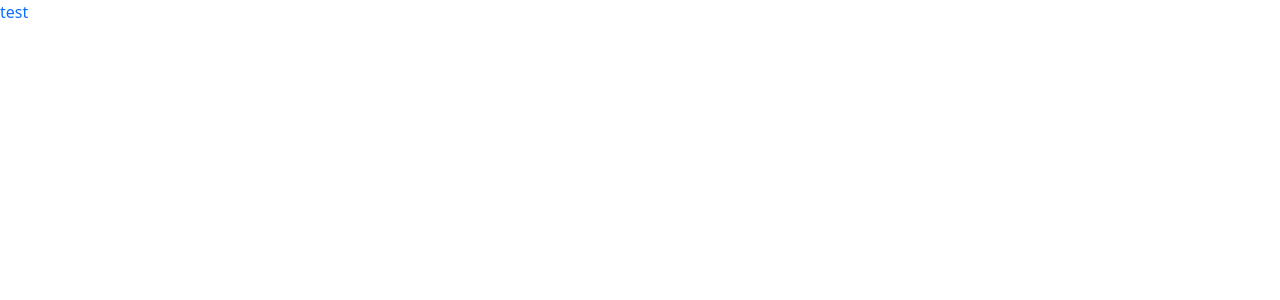
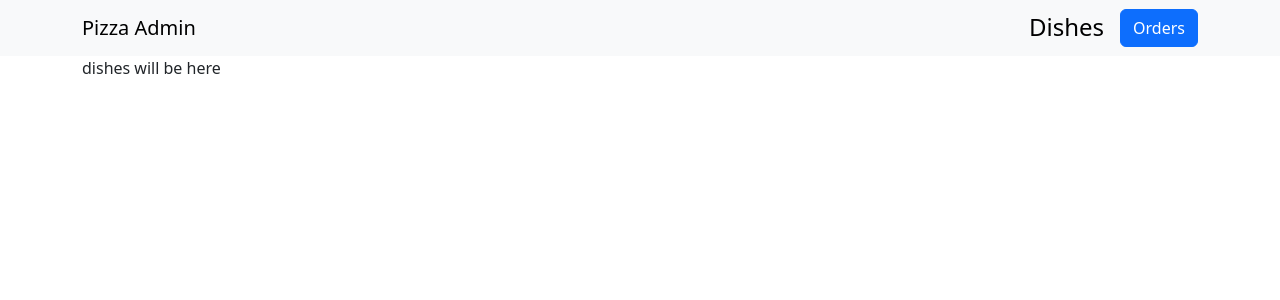
Before and after one commit to AlanNRZBV/homeWork-71, a React (Vite) app: page /admin/dishes in a window 1280 px wide. Shown: the top 300 px of the page. Built offline with nearby package versions, Linux system fonts and the light colour scheme.

Commit message:
feat: added various components. Implemented routing

```diff
--- /dev/null
+++ b/src/components/Dishes/Dishes.tsx
@@ -0,0 +1,10 @@
+
+const Dishes = () => {
+  return (
+    <div>
+      dishes will be here
+    </div>
+  );
+};
+
+export default Dishes;
--- /dev/null
+++ b/src/components/Navigation/Navigation.tsx
@@ -0,0 +1,36 @@
+import { NavLink, useLocation } from 'react-router-dom';
+import { Container, Navbar } from 'react-bootstrap';
+
+const Navigation = () => {
+  const location = useLocation();
+
+  let brandInnerText
+  let brandLinkPath
+
+  if(location.pathname.startsWith('/admin')){
+    brandInnerText = 'Pizza Admin'
+    brandLinkPath = '/admin'
+  }else{
+    brandInnerText = 'Pizza'
+    brandLinkPath = '/'
+
+  }
+
+  return (
+    <Navbar expand="lg" className="bg-body-tertiary">
+      <Container>
+        <NavLink to={brandLinkPath} className="navbar-brand me-auto">{brandInnerText}</NavLink>
+        <div className={location.pathname.startsWith('/admin') ? 'd-flex' : 'd-none'}>
+          <NavLink to="/admin/dishes" className="text-black nav-link fs-4 me-3">
+            Dishes
+          </NavLink>
+          <NavLink to="/admin/orders" className="btn btn-primary">
+            Orders
+          </NavLink>
+        </div>
+      </Container>
+    </Navbar>
+  );
+};
+
+export default Navigation;
--- /dev/null
+++ b/src/components/Orders/Orders.tsx
@@ -0,0 +1,10 @@
+
+const Orders = () => {
+  return (
+    <div>
+      orders will be here
+    </div>
+  );
+};
+
+export default Orders;
--- /dev/null
+++ b/src/containers/Admin/Admin.tsx
@@ -0,0 +1,10 @@
+
+const Admin = () => {
+  return (
+    <div>
+
+    </div>
+  );
+};
+
+export default Admin;
--- a/src/containers/App/App.tsx
+++ b/src/containers/App/App.tsx
@@ -1,12 +1,27 @@
+import Navigation from '../../components/Navigation/Navigation.tsx';
+import { Route, Routes } from 'react-router-dom';
+import { Container } from 'react-bootstrap';
+import Admin from '../Admin/Admin.tsx';
+import User from '../User/User.tsx';
+import Dishes from '../../components/Dishes/Dishes.tsx';
+import Orders from '../../components/Orders/Orders.tsx';
 
 
 function App() {
 
   return (
     <>
-      <span className="text-primary">
-        test
-      </span>
+      <header>
+        <Navigation/>
+      </header>
+      <Container>
+      <Routes>
+        <Route path="/" element={<User/>}/>
+        <Route path="/admin" element={<Admin/>}/>
+        <Route path="/admin/dishes" element={<Dishes/>}/>
+        <Route path="/admin/orders" element={<Orders/>}/>
+      </Routes>
+      </Container>
     </>
   )
 }
--- /dev/null
+++ b/src/containers/User/User.tsx
@@ -0,0 +1,10 @@
+
+const User = () => {
+  return (
+    <div>
+      user content here
+    </div>
+  );
+};
+
+export default User;
```
